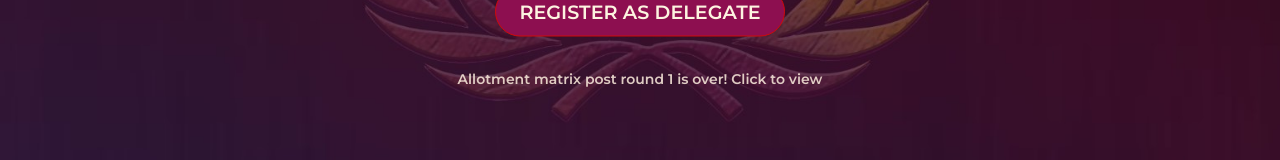
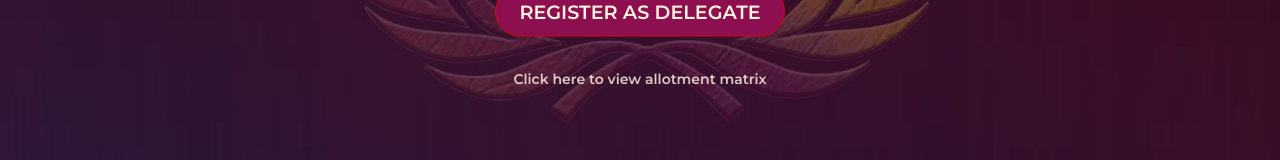
Before and after one commit to KushajM/jadavpurunimun, a React (Vite) app: page / in a window 1280 px wide. Shown: the part 560-720 px from the top of the page. Built offline with nearby package versions, Linux system fonts and the light colour scheme.

Commit message:
fixed google sheet text

```diff
--- a/src/Text.jsx
+++ b/src/Text.jsx
@@ -70,7 +70,7 @@ const Text = ({ text, index }) => {
             </button>
 
 
-            <span className="cmt-guesser"><a href="" onClick={openSheet} target="_blank" style={{textDecoration:"none",color:"#F8E8DA"}}>Allotment matrix post round 1 is over! Click to view</a></span>
+            <span className="cmt-guesser"><a href="" onClick={openSheet} target="_blank" style={{textDecoration:"none",color:"#F8E8DA"}}>Click here to view allotment matrix</a></span>
           </div>
 
 
```
